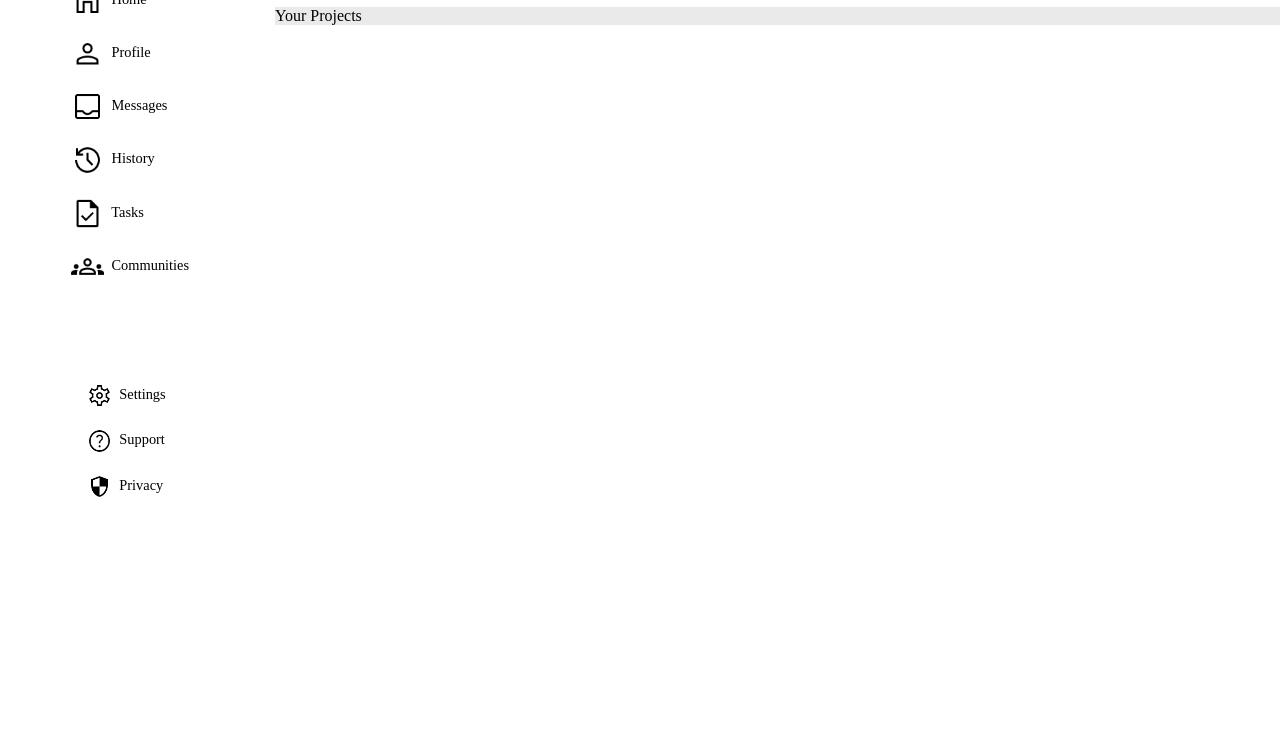
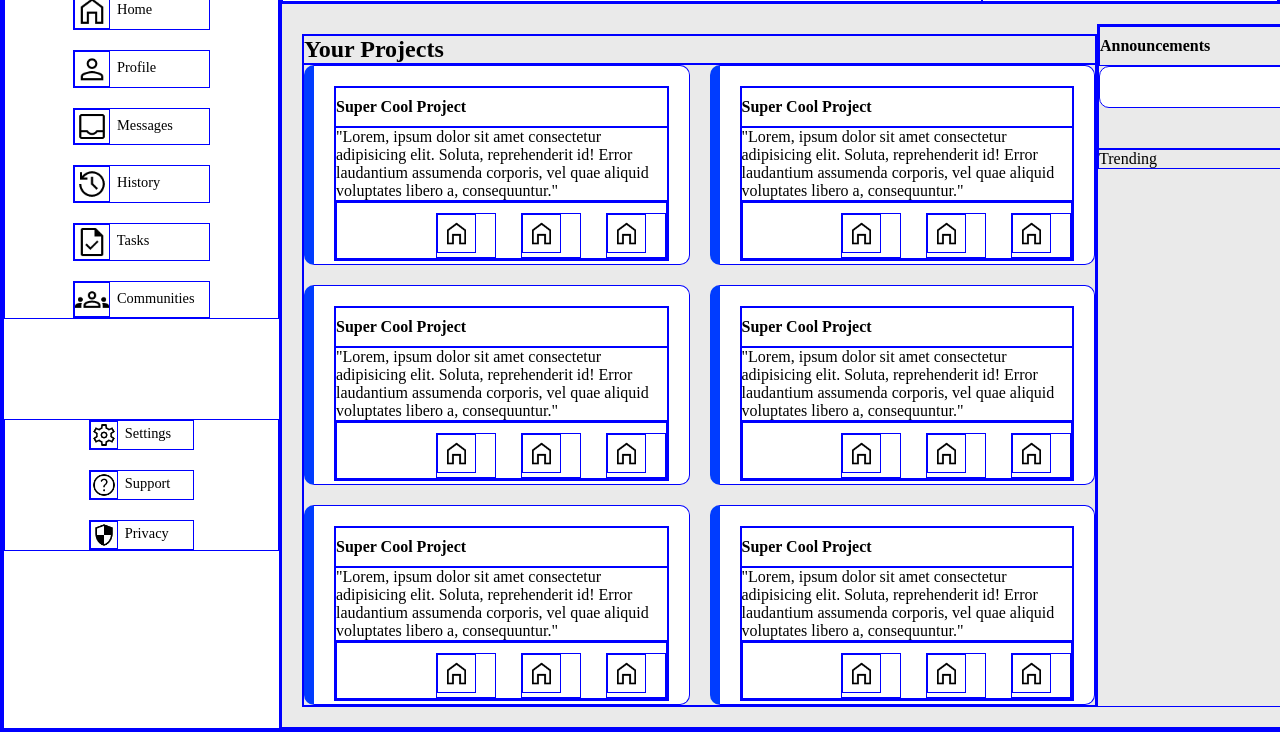
Before and after one commit to Ncabrera32/admin-dashboard, a plain HTML site: page index.html in a window 1280 px wide. Shown: the part 153-885 px from the top of the page. Before the commit the page ends 800 px from the top, so only its background shows below. Drawn offline with Linux system fonts and the light colour scheme; files whose address does not match are found by name.

Commit message:
finished up projects grid of center div but need to just add new icons

```diff
--- a/index.html
+++ b/index.html
@@ -46,14 +46,111 @@
             </div>
             </div>
             <div class="nav">
-                <ul><li><button>New</button></li>
+                <ul>
+                    <li><button>New</button></li>
                     <li><button>Upload</button></li>
                     <li><button>Share</button></li>
                 </ul>
             </div>
          </div>
          <div class="center">
-         <div class="projects">Your Projects</div>
+         <div class="projects">
+            <h2>Your Projects</h2>
+         <div class="card-contain">
+           <div class="card">
+            <div class="project-text">
+                <h4>Super Cool Project</h4>
+                <p> "Lorem, ipsum dolor sit amet consectetur adipisicing elit. Soluta, reprehenderit id! Error laudantium assumenda corporis, vel quae aliquid voluptates libero a, consequuntur."
+                </p>
+            <div class="project-buttons">
+            <ul>
+                <li><img src="/images/home.png" id="project-button"></li>
+                <li><img src="/images/home.png" id="project-button"></li>
+                <li><img src="/images/home.png" id="project-button"></li>
+            </ul>
+            </div>
+            </div>
+            </div>
+           <div class="card">
+            <div class="project-text">
+                <h4>Super Cool Project</h4>
+                <p> "Lorem, ipsum dolor sit amet consectetur adipisicing elit. Soluta, reprehenderit id! Error laudantium assumenda corporis, vel quae aliquid voluptates libero a, consequuntur."
+                </p>
+            <div class="project-buttons">
+            <ul>
+                <li><img src="/images/home.png" id="project-button"></li>
+                <li><img src="/images/home.png" id="project-button"></li>
+                <li><img src="/images/home.png" id="project-button"></li>
+            </ul>
+            </div>
+        </div>
+        </div>
+        <div class="card">
+            <div class="project-text">
+                <h4>Super Cool Project</h4>
+                <p> "Lorem, ipsum dolor sit amet consectetur adipisicing elit. Soluta, reprehenderit id! Error laudantium assumenda corporis, vel quae aliquid voluptates libero a, consequuntur."
+                </p>
+            <div class="project-buttons">
+            <ul>
+                <li><img src="/images/home.png" id="project-button"></li>
+                <li><img src="/images/home.png" id="project-button"></li>
+                <li><img src="/images/home.png" id="project-button"></li>
+            </ul>
+            </div>
+        </div>
+        </div>
+        <div class="card">
+            <div class="project-text">
+                <h4>Super Cool Project</h4>
+                <p> "Lorem, ipsum dolor sit amet consectetur adipisicing elit. Soluta, reprehenderit id! Error laudantium assumenda corporis, vel quae aliquid voluptates libero a, consequuntur."
+                </p>
+            <div class="project-buttons">
+            <ul>
+                <li><img src="/images/home.png" id="project-button"></li>
+                <li><img src="/images/home.png" id="project-button"></li>
+                <li><img src="/images/home.png" id="project-button"></li>
+            </ul>
+            </div>
+        </div>
+        </div>
+        <div class="card">
+            <div class="project-text">
+                <h4>Super Cool Project</h4>
+                <p> "Lorem, ipsum dolor sit amet consectetur adipisicing elit. Soluta, reprehenderit id! Error laudantium assumenda corporis, vel quae aliquid voluptates libero a, consequuntur."
+                </p>
+            <div class="project-buttons">
+            <ul>
+                <li><img src="/images/home.png" id="project-button"></li>
+                <li><img src="/images/home.png" id="project-button"></li>
+                <li><img src="/images/home.png" id="project-button"></li>
+            </ul>
+            </div>
+        </div>
+        </div>
+        <div class="card">
+            <div class="project-text">
+                <h4>Super Cool Project</h4>
+                <p> "Lorem, ipsum dolor sit amet consectetur adipisicing elit. Soluta, reprehenderit id! Error laudantium assumenda corporis, vel quae aliquid voluptates libero a, consequuntur."
+                </p>
+            <div class="project-buttons">
+            <ul>
+                <li><img src="/images/home.png" id="project-button"></li>
+                <li><img src="/images/home.png" id="project-button"></li>
+                <li><img src="/images/home.png" id="project-button"></li>
+            </ul>
+            </div>
+        </div>
+        </div>
+        </div>
+        </div>
+        <div class="news">
+        <div class="announce">
+            <h4>Announcements</h4>
+        <div class="announcements-card"></div>
+        </div>
+        <div class="trending">Trending</div>
+        </div>
+         </div>
         </div>
         </div>
      </div>
--- a/style.css
+++ b/style.css
@@ -1,11 +1,61 @@
 * {
     margin: 0;
     padding: 0;
-    /*border: 1px solid blue;*/
+    border: 1px solid blue;
 }
 
+.announcements-card {
+    background-color: #fff;
+    border-radius: 10px;
+    padding: 20px 30px;
+    margin-bottom: 40px;
+}
+
+#project-button{
+    max-width: 50%;
+    padding: 4px;
+}
+.project-buttons > ul {
+    display: flex;
+    justify-content: end;
+    align-items: center;
+    padding-top: 10px;
+}
+p {
+    display: block;
+    margin-inline-start: 0px;
+    margin-inline-end: 0px;
+}
+
+h4 {
+    display: block;
+    margin-inline-start: 0px;
+    margin-inline-end: 0px;
+    font-weight: bold;
+    padding-top: 10px;
+    padding-bottom: 10px;
+}
+.card {
+    border-left: 10px solid #003cff;
+    border-radius: 10px;
+    background-color: #fff;
+    height: 158px;
+    padding: 20px;
+    display: grid;
+    grid-template-rows: 4fr 1fr;
+}
+
+.card-contain {
+    display: grid;
+    grid-template-columns: 1fr 1fr;
+    grid-template-rows: 1fr 1fr 1fr;
+    gap: 20px;
+}
 .center{
     background-color: rgb(234, 234, 234);
+    padding: 20px;
+    display: grid;
+    grid-template-columns: 3fr 1fr;
 }
 
 .projects{
@@ -149,3 +199,7 @@ display: inline-block;
 font-size: 16px;
 border-radius: 20px;
 }
+center{
+    display: grid;
+    grid-template-columns: 3fr 1fr;
+}
```
